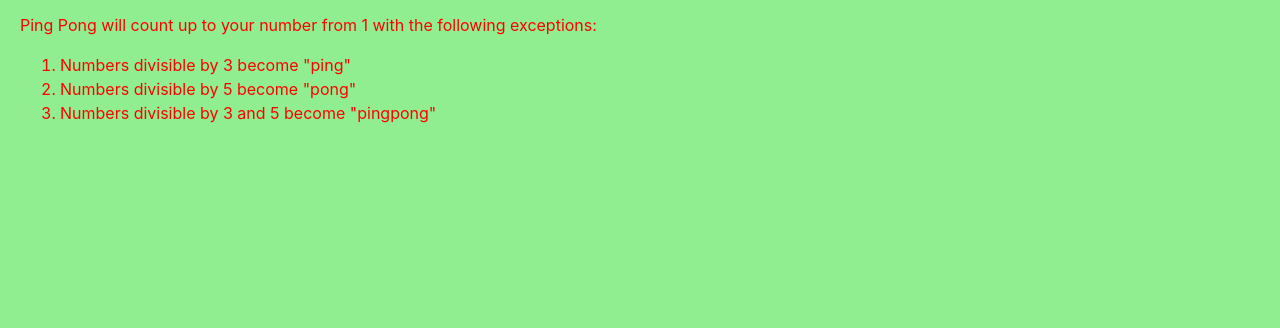
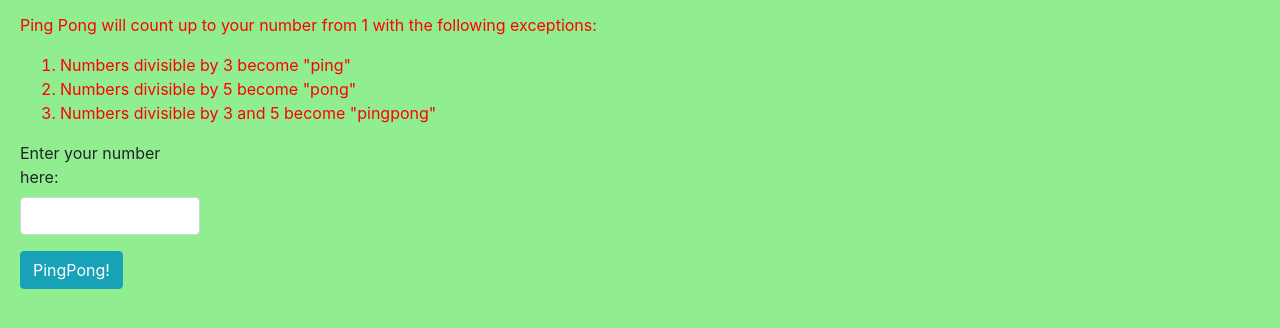
Before and after one commit to Cbapt30/Ping-Pong-Independent-Project, a plain HTML site: page index.html in a window 1280 px wide. Shown: the part 322-650 px from the top of the page. Drawn offline with nearby package versions, Linux system fonts and the light colour scheme.

Commit message:
complete formatting of page

```diff
--- a/css/styles.css
+++ b/css/styles.css
@@ -41,3 +41,19 @@ body  {
   font-size: 20px;
   color: red;
 }
+
+.form-group {
+  padding-left: 20px;
+}
+
+#blanks {
+  width: 200px
+}
+
+.btn btn-info {
+  padding-left: 20px;
+}
+
+/* .button {
+  padding-left: 20px;
+} */
--- a/index.html
+++ b/index.html
@@ -20,14 +20,12 @@
         <h1 align="center">PING-PONG</h1>
       </div>
     </div>
-
     <div class="info">
       <p>Let's play!</p>
     </div>
     <div class="rules">
       <p>Rules:</p>
     </div>
-
     <div class="instructions"
       <p>Ping Pong will count up to your number from 1 with the following exceptions:</p>
         <ol>
@@ -36,16 +34,14 @@
           <li>Numbers divisible by 3 and 5 become "pingpong"</li>
         </ol>
     </div>
-
-
-
-
-
-
-
-
-
-
-
+    <div id="blanks">
+      <form>
+        <div class="form-group">
+          <label for="numberinput">Enter your number here:</label>
+          <input type="number>0" class="form-control" id="numberinput">
+        </div>
+          <button type="submit" style="margin-left: 20px" class="btn btn-info">PingPong!</button>
+      </form>
+    </div>
   </body>
 </html>
```
Lines whose indentation alone changed are shown as unchanged.
